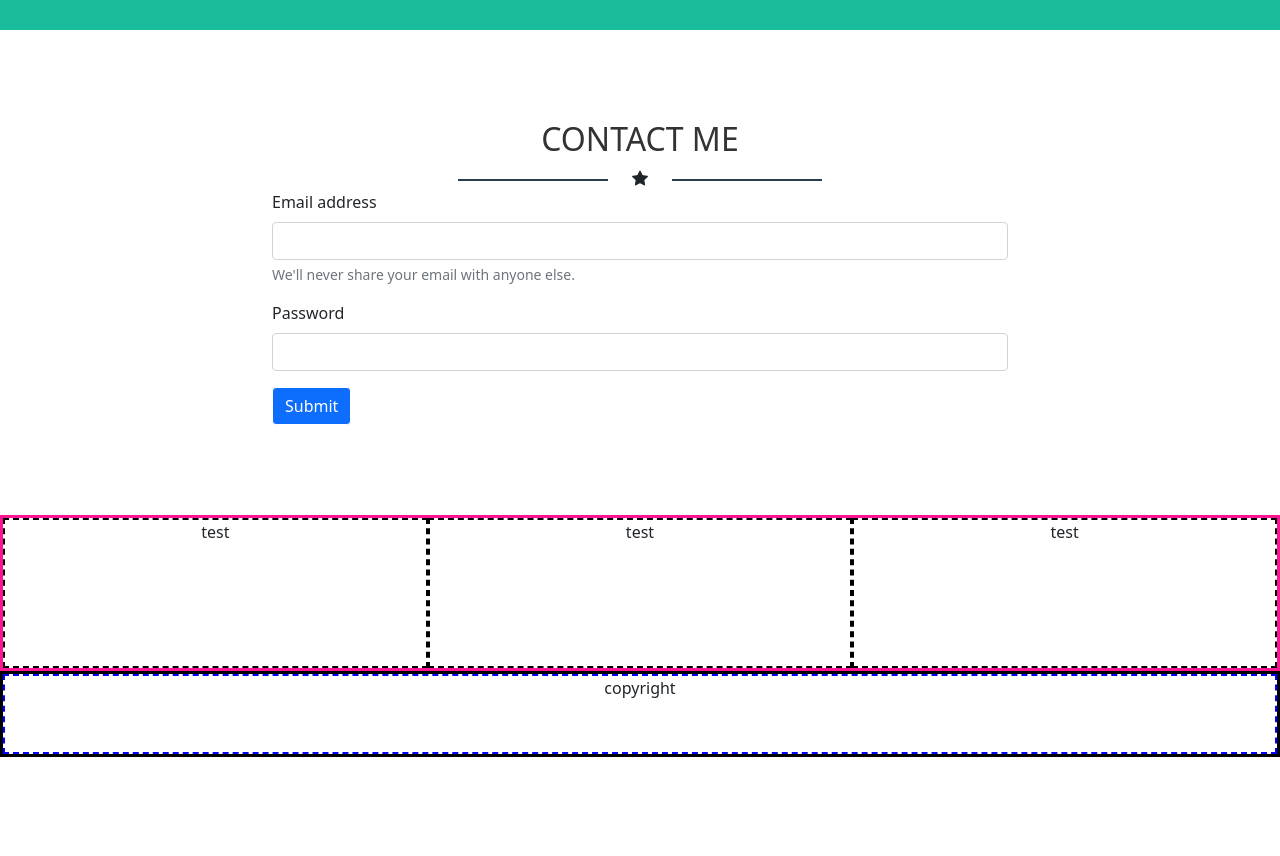
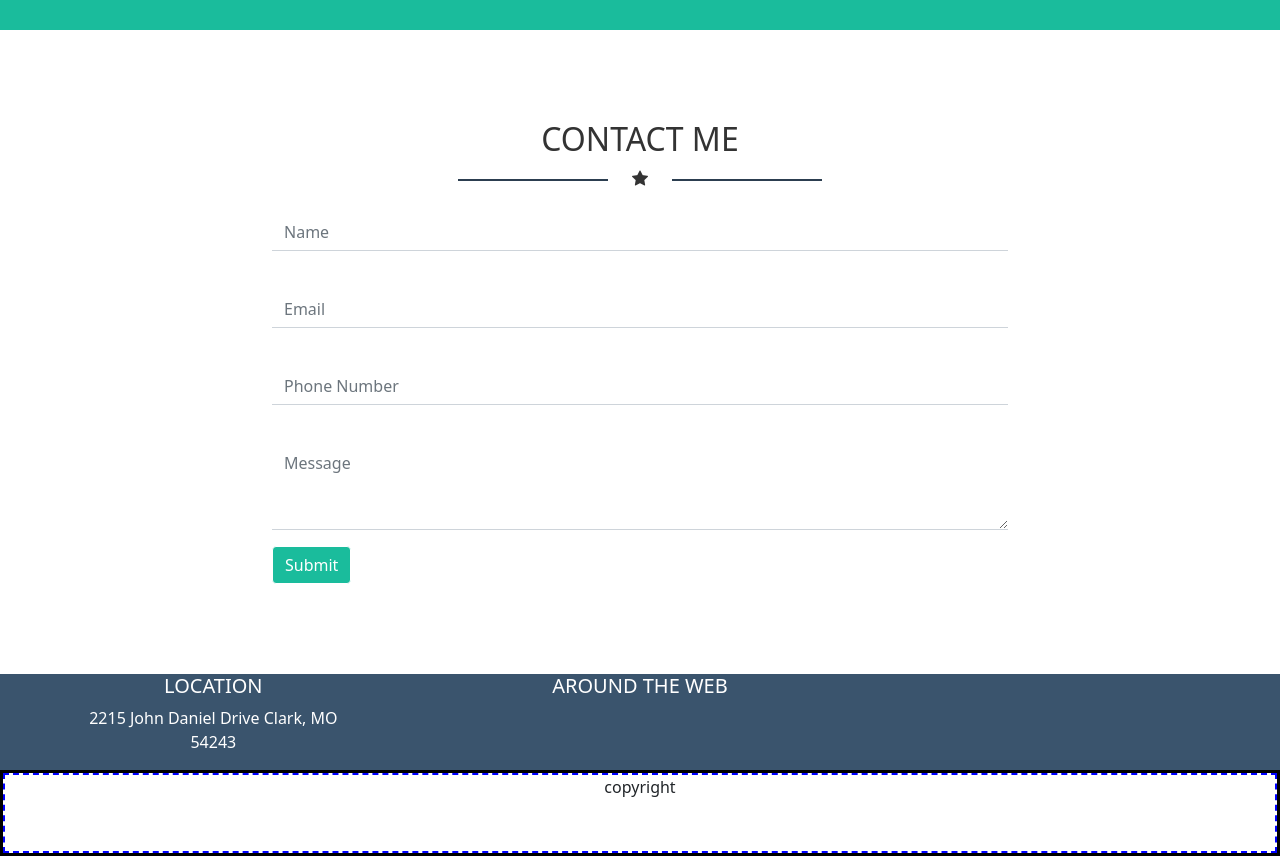
Before and after one commit to bePIRRO/html-css-bootstrap-freelancer, a plain HTML site: page index.html in a window 1280 px wide. Shown: the part 1560-2416 px from the top of the page. Before the commit the page ends 2317 px from the top, so only its background shows below. Drawn offline with nearby package versions, Linux system fonts and the light colour scheme.

Commit message:
end contatcs + start footer

```diff
--- a/css/style.css
+++ b/css/style.css
@@ -1,6 +1,10 @@
 /* utils */
 .dark{
     color: #333;
+}
+
+.white {
+    color: #fff;
 }
 
 section {
@@ -9,17 +13,6 @@ section {
 
 .btn {
     border: 1px solid #fff;
-}
-
-
-/* bg colors */
-.bg-dark-blue {
-    background-color: #2c3e50;
-}
-
-.bg-green {
-    background-color: #1abc9c;
-    color: #fff;
 }
 
 .star-bar{
@@ -31,6 +24,21 @@ section {
     vertical-align: middle;
     margin: 0 20px;
 }
+
+
+/* bg colors */
+.bg-dark-blue {
+    background-color: #2c3e50;
+}
+
+.bg-green {
+    background-color: #1abc9c;
+}
+
+.bg-blue {
+    background-color: #3a546d;
+}
+
 
 /* jumbrotron*/
 #avatar {
@@ -56,24 +64,17 @@ section {
     border-radius: 20px;
 }
 
+/* contacts */
+#contacts .form-control {
+    border-radius: 0;
+    border-width: 0 0 1px 0;
 
-/* about */
-
-/* contacts */
-
+}
 
 /* footer */
 
 /* info */
-.info{
-    border: 3px solid deeppink;
-    min-height: 150px;
-}
 
-.info .col-12 {
-    border: 2px dashed black;
-    min-height: 150px;
-}
 
 /* copyright */
 .copyright {
--- a/index.html
+++ b/index.html
@@ -11,6 +11,9 @@
         href="https://cdnjs.cloudflare.com/ajax/libs/bootstrap-icons/1.5.0/font/bootstrap-icons.min.css"
         integrity="sha512-xnP2tOaCJnzp2d2IqKFcxuOiVCbuessxM6wuiolT9eeEJCyy0Vhcwa4zQvdrZNVqlqaxXhHqsSV1Ww7T2jSCUQ=="
         crossorigin="anonymous" referrerpolicy="no-referrer" />
+    <link rel="stylesheet" href="https://cdnjs.cloudflare.com/ajax/libs/font-awesome/5.15.3/css/all.min.css"
+        integrity="sha512-iBBXm8fW90+nuLcSKlbmrPcLa0OT92xO1BIsZ+ywDWZCvqsWgccV3gFoRBv0z+8dLJgyAHIhR35VZc2oM/gI1w=="
+        crossorigin="anonymous" referrerpolicy="no-referrer" />
     <link rel="stylesheet" href="css/style.css">
     <title>Bootstrap Layout</title>
 </head>
@@ -19,7 +22,7 @@
 
     <!-- header -->
     <header>
-        <nav class="navbar navbar-expand-lg navbar-dark bg-dark-blue" id="headnav">
+        <nav class="navbar navbar-expand-lg navbar-dark bg-dark-blue white" id="headnav">
             <div class="container-fluid">
                 <a class="navbar-brand" href="#">Start Bootstrap</a>
                 <button class="navbar-toggler" type="button" data-bs-toggle="collapse"
@@ -42,7 +45,7 @@
     <main>
 
         <!-- jumbotron -->
-        <section class="jumbotron container-fluid text-center bg-green py-5">
+        <section class="jumbotron container-fluid text-center bg-green white py-5">
             <div class="row">
                 <div class="col-12">
                     <img src="./img/avatar.svg" alt="Avatar" id="avatar">
@@ -96,7 +99,7 @@
 
 
         <!-- about -->
-        <section class="container-fluid bg-green py-5" id="about">
+        <section class="container-fluid bg-green white py-5" id="about">
             <div class="container container-sm">
                 <div class="row">
 
@@ -123,7 +126,7 @@
                     </div>
 
                     <div class="col-12 jumbo-items text-center">
-                        <button type="submit" class="btn bg-green">Download</button>
+                        <button type="submit" class="btn bg-green white">Download</button>
                     </div>
                 </div>
 
@@ -135,7 +138,7 @@
         <section class="container container-sm" id="contacts">
             <div class="row">
 
-                <div class="col-12 text-center">
+                <div class="col-12 text-center dark">
                     <h2 class="dark">CONTACT ME</h2>
                     <div class="star-bar star-bar-blue"></div>
                     <i class="bi bi-star-fill"></i>
@@ -145,18 +148,32 @@
                 <div class="col-12 offset-lg-2 col-lg-8">
                     <form>
                         <div class="mb-3">
-                            <label for="exampleInputEmail1" class="form-label">Email address</label>
-                            <input type="email" class="form-control" id="exampleInputEmail1" aria-describedby="emailHelp">
-                            <div id="emailHelp" class="form-text">We'll never share your email with anyone else.</div>
-                        </div>
-                        <div class="mb-3">
-                            <label for="exampleInputPassword1" class="form-label">Password</label>
-                            <input type="password" class="form-control" id="exampleInputPassword1">
+                            <label for="name" class="form-label"></label>
+                            <input type="text" class="form-control" placeholder="Name" id="name" required name="name">
                         </div>
 
-                        <button type="submit" class="btn btn-primary">Submit</button>
-                    </form>
+                        <div class="mb-3">
+                            <label for="email" class="form-label"></label>
+                            <input type="email" class="form-control" id="email" placeholder="Email" required
+                                name="email">
+                        </div>
+
+                        <div class="mb-3">
+                            <label for="phone" class="form-label"></label>
+                            <input type="tel" class="form-control" placeholder="Phone Number" id="phone" required
+                                name="phone">
+                        </div>
+
+                        <div class="mb-3">
+                            <label for="message"></label>
+                            <textarea class="form-control" id="message" rows="3" placeholder="Message" required
+                                name="message"></textarea>
+                        </div>
+
+                        <button type="submit" class="btn bg-green white">Submit</button>
                 </div>
+                </form>
+            </div>
             </div>
         </section>
     </main>
@@ -166,11 +183,24 @@
     <footer>
 
         <!-- info -->
-        <div class="container-fluid align-items-center text-center info">
+        <div class="container-fluid align-items-center text-center info bg-blue white">
             <div class="row">
-                <div class="col-12 col-sm-12 col-md-4">test</div>
-                <div class="col-12 col-sm-12 col-md-4">test</div>
-                <div class="col-12 col-sm-12 col-md-4">test</div>
+                <div class="col-12 col-sm-12 col-md-4">
+                    <h5>LOCATION</h5>
+                    <address>2215 John Daniel Drive Clark, MO<br>54243</address>
+                </div>
+
+                <div class="col-12 col-sm-12 col-md-4">
+                    <h5>AROUND THE WEB</h5>
+                    <div class="social">
+
+                    </div>
+                </div>
+
+
+                <div class="col-12 col-sm-12 col-md-4">
+
+                </div>
             </div>
         </div>
 
```
